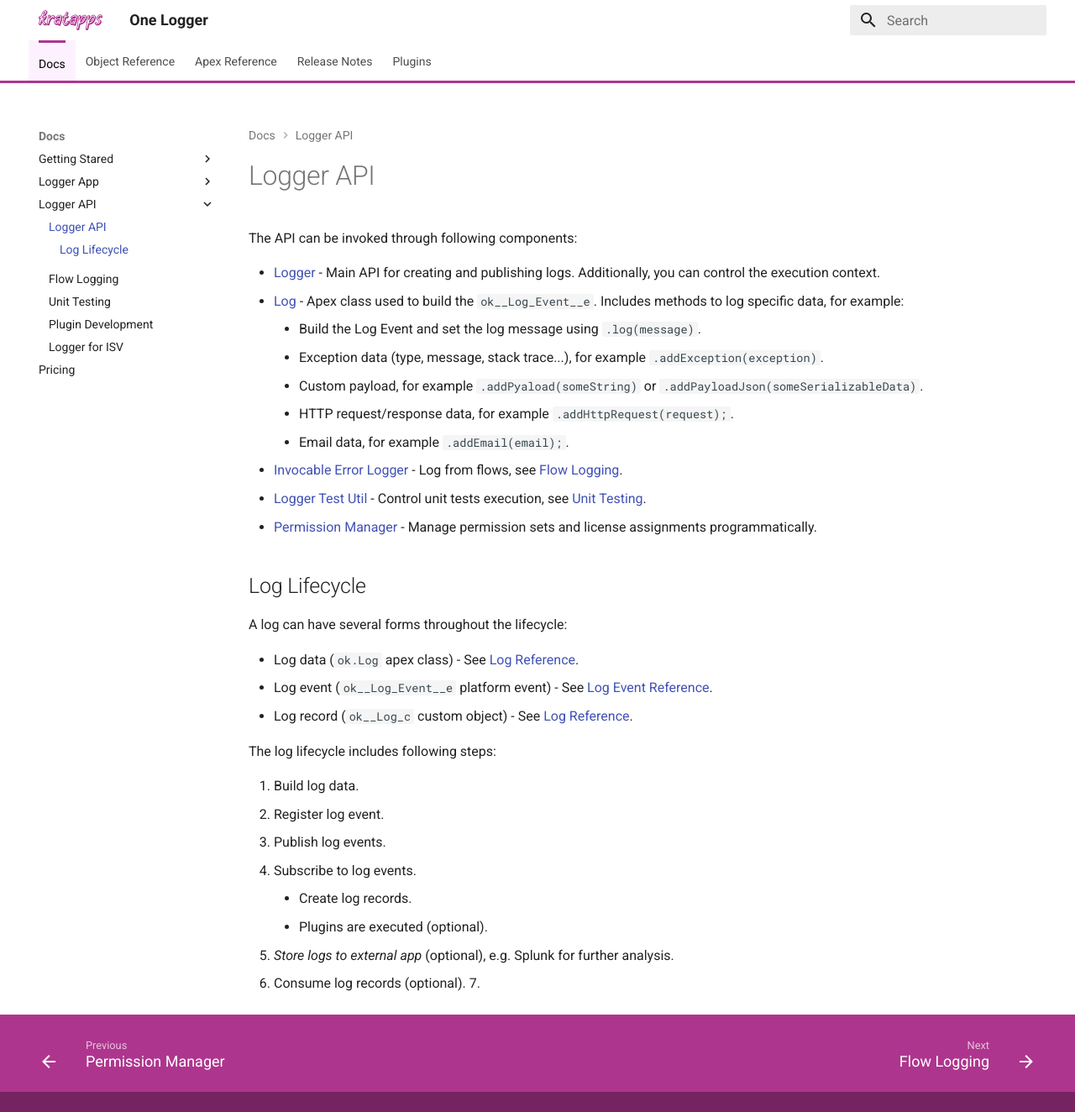
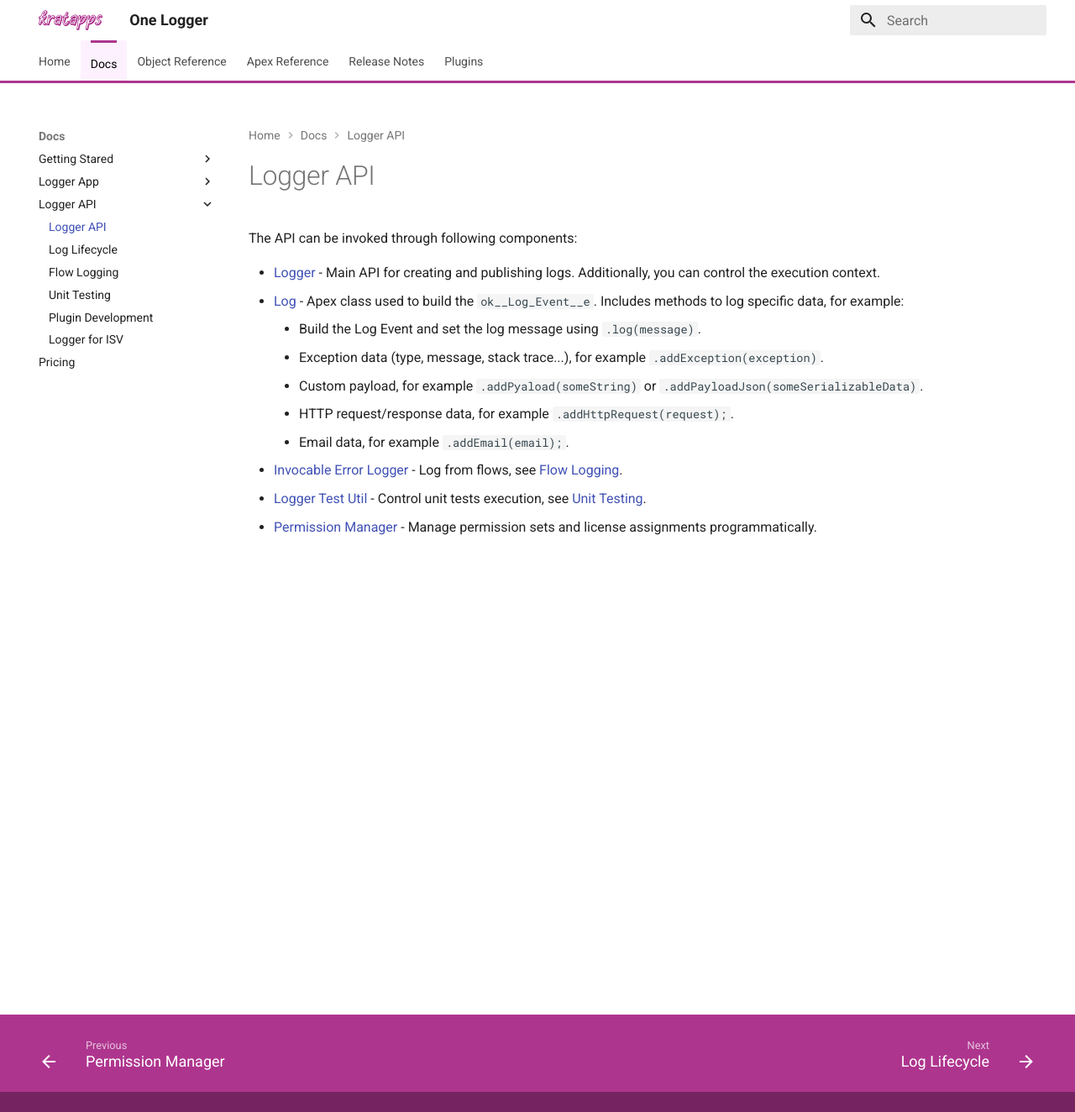
Before and after one commit to kratapps/one-logger-kratapps-com, an MkDocs documentation site: the page built from docs/docs/api/index.md, in a window 1280 px wide and 1324 px high. Shown: the whole window at 84% size. Built offline with MkDocs 1.6.1 and Material for MkDocs 9.7.7, drawn with Linux system fonts in a browser that asks for light colours.

Commit message:
Move log lifecycle.

```diff
--- a/docs/docs/api/index.md
+++ b/docs/docs/api/index.md
@@ -12,23 +12,3 @@
 -   [Invocable Error Logger](../../reference/InvocableErrorLogger.md) - Log from flows, see [Flow Logging](flow-logging.md).
 -   [Logger Test Util](../../reference/LoggerTestUtil.md) - Control unit tests execution, see [Unit Testing](unit-testing.md).
 -   [Permission Manager](../../reference/PermissionManager.md) - Manage permission sets and license assignments programmatically.
-
-## Log Lifecycle
-
-A log can have several forms throughout the lifecycle:
-
--   Log data (`ok.Log` apex class) - See [Log Reference](../../reference/Log.md).
--   Log event (`ok__Log_Event__e` platform event) - See [Log Event Reference](../../reference/ok__Log_Event__e.md).
--   Log record (`ok__Log_c` custom object) - See [Log Reference](../../reference/ok__Log__c.md).
-
-The log lifecycle includes following steps:
-
-1. Build log data.
-2. Register log event.
-3. Publish log events.
-4. Subscribe to log events.
-    - Create log records.
-    - Plugins are executed (optional).
-5. _Store logs to external app_ (optional), e.g. Splunk for further analysis.
-6. Consume log records (optional).
-7.
--- a/mkdocs.yml
+++ b/mkdocs.yml
@@ -61,6 +61,7 @@
   - scripts/highlight.min.js
   - scripts/highlightConfig.js
 nav:
+  - Home: index.md
   - Docs:
     - Getting Stared:
       - Setup: docs/getting-started/setup.md
@@ -75,6 +76,7 @@
       - Permission Manager: docs/app/permission-manager.md
     - Logger API:
       - Logger API: docs/api/index.md
+      - Log Lifecycle: docs/api/log-lifecycle.md
       - Flow Logging: docs/api/flow-logging.md
       - Unit Testing: docs/api/unit-testing.md
       - Plugin Development: docs/api/plugin-development.md
```
Also changed, not shown: docs/docs/api/log-lifecycle.md (added, +27 -0 lines), docs/docs/getting-started/setup.md (line endings or trailing spaces).
